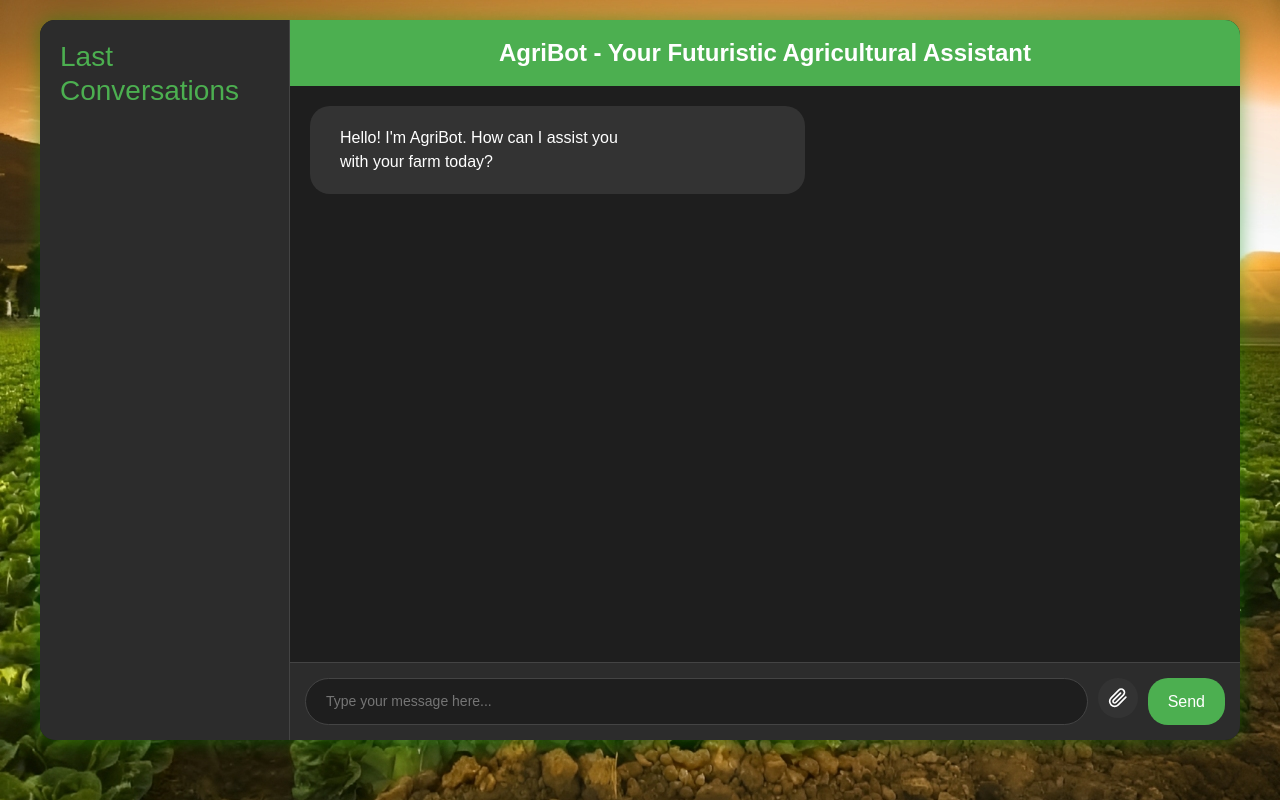
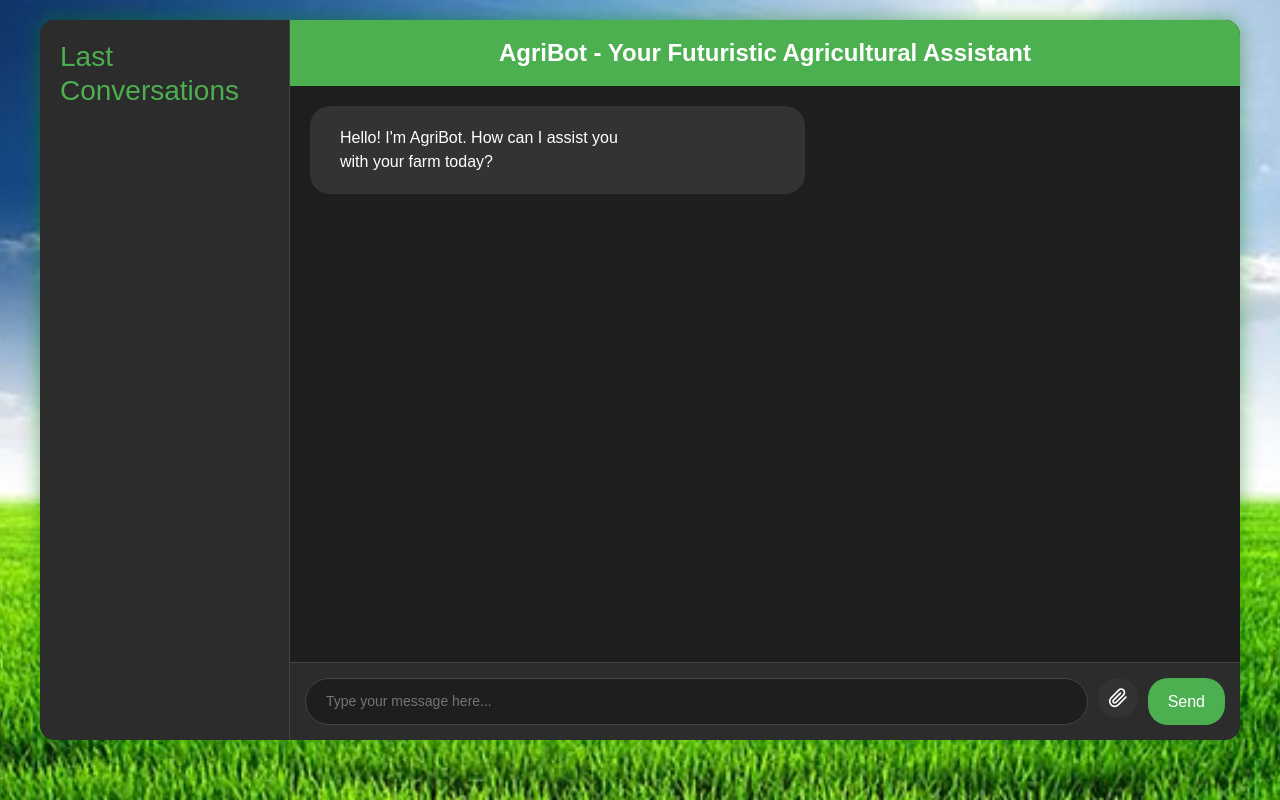
Before and after one commit to Saifgharbii/AgriBot, a Flask app: page /chat-bot in a window 1280 px wide. Run offline with Flask 3, Linux system fonts and the light colour scheme; data that the repository does not hold is empty.

Commit message:
Update background images in index.html and home.html

```diff
--- a/templates/home.html
+++ b/templates/home.html
@@ -8,12 +8,12 @@
 </head>
 <body  >
     <!-- Image de fond -->
-    <!-- <img class="background-image" src="{{ url_for('static', filename='assets/images/globalagriculture.jpg') }}" alt="globalagriculture.jpeg"> -->
+    <img class="background-image" src="{{ url_for('static', filename='assets/images/globalagriculture.jpg') }}" alt="globalagriculture.jpeg">
 
-    <video autoplay loop muted playsinline class="background-video">
+    <!-- <video autoplay loop muted playsinline class="background-video">
         <source src="{{ url_for('static', filename='assets/videos/Background.mp4') }}" type="video/mp4">
         Your browser does not support the video tag.
-    </video>
+    </video> -->
 
     <!-- Barre de navigation -->
     <nav style="display: inline;">
--- a/templates/index.html
+++ b/templates/index.html
@@ -18,7 +18,7 @@
     </video> -->
 
     <!-- Background Image -->
-    <img class="background-image" src="{{ url_for('static', filename='assets/images/globalagriculture.jpg') }}" alt="globalagriculture.jpeg">
+    <img class="background-image" src="{{ url_for('static', filename='assets/images/Bg.jpg') }}" alt="background-image.jpeg">
 
 
 
```
Also changed, not shown: static/assets/images/Bg.jpg (added).
